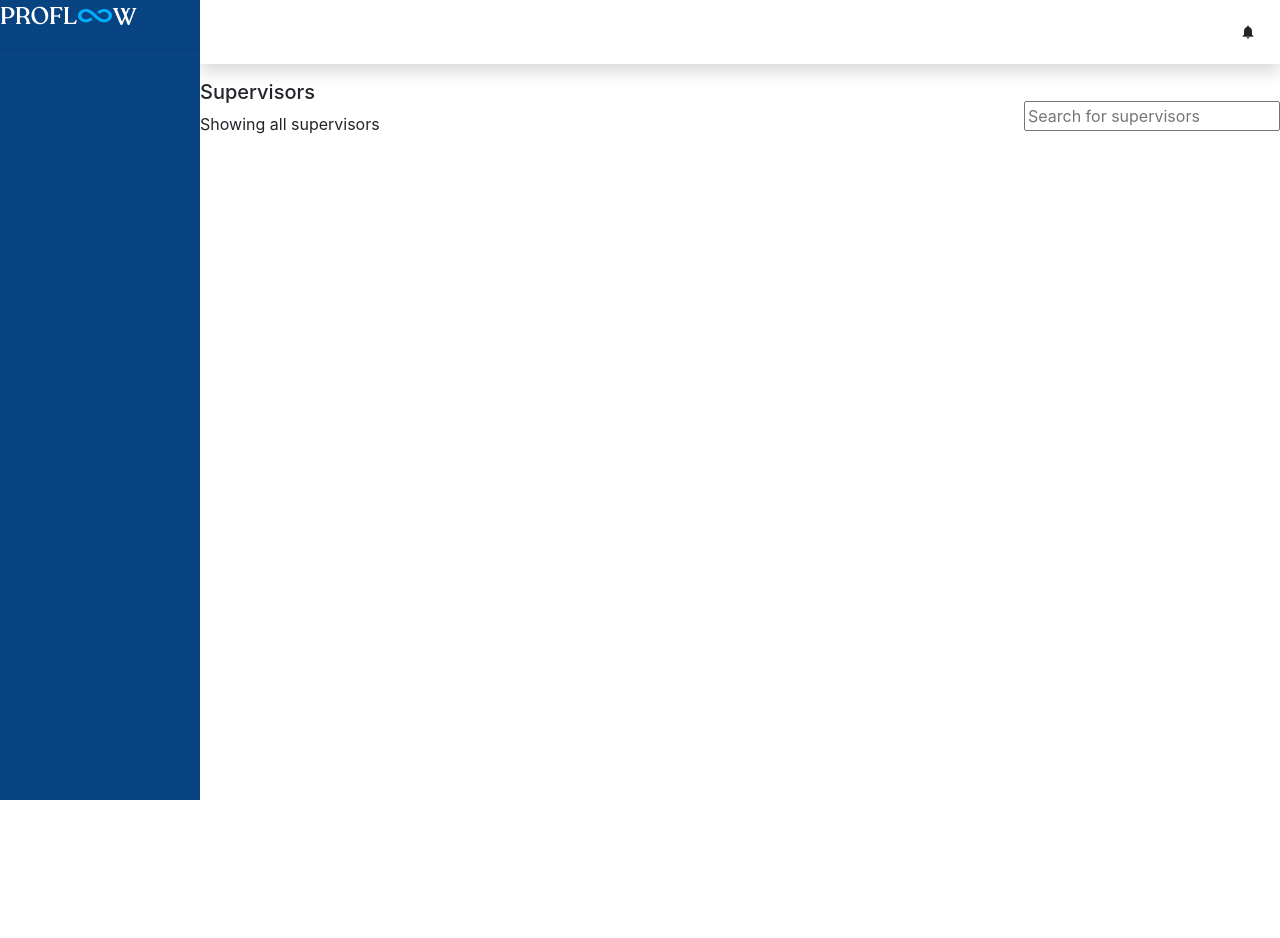
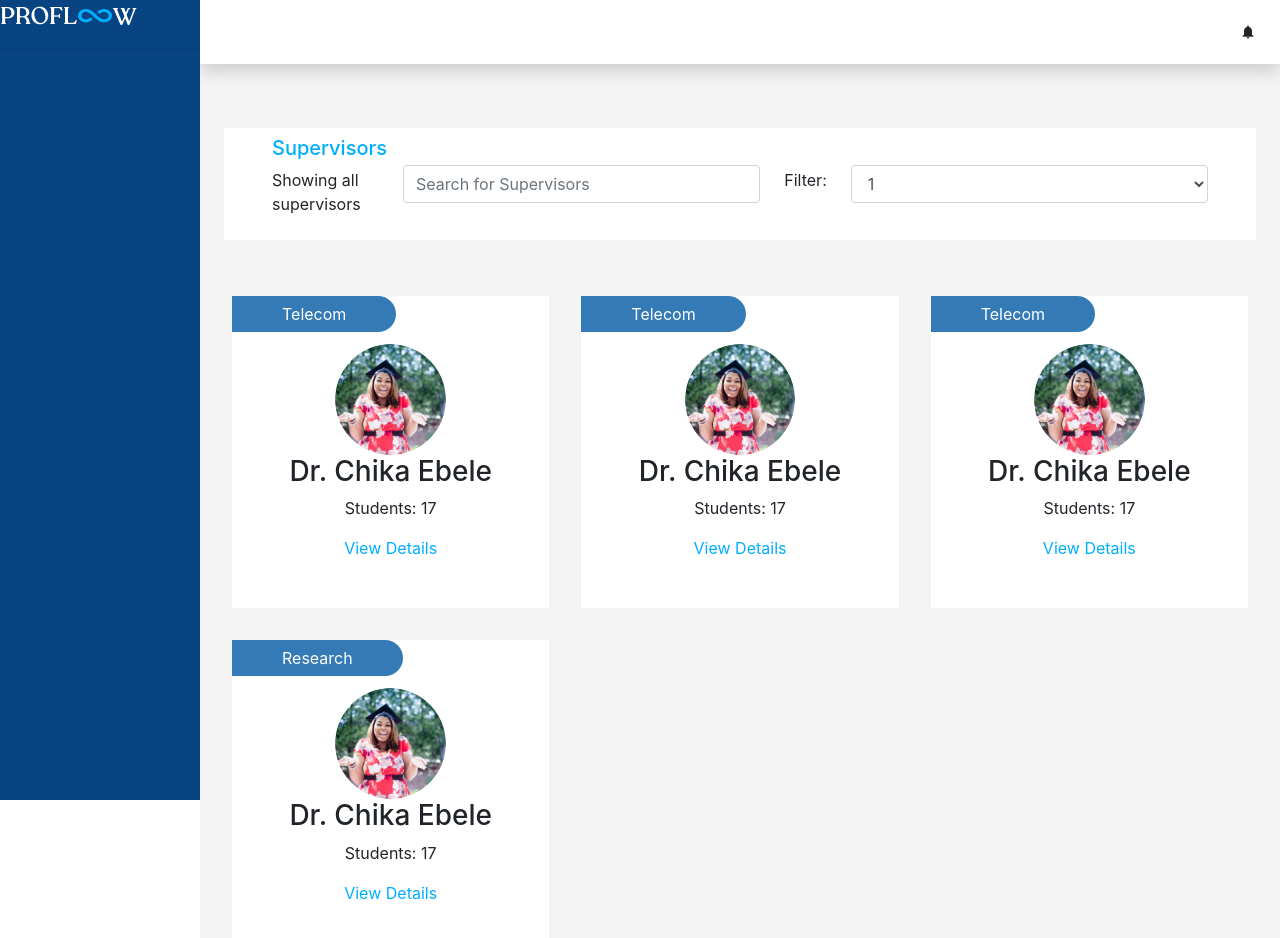
Before and after one commit to vicradon/proflow, a React (Create React App) app: page /coordinator/dashboard/supervisors in a window 1280 px wide. Shown: the top 938 px of the page. Before the commit the page ends 800 px from the top, so only its background shows below. Built offline with nearby package versions, Linux system fonts and the light colour scheme.

Commit message:
chibueze changes

```diff
--- a/src/views/pages/Coordinator/Dashboard/Dashboard.jsx
+++ b/src/views/pages/Coordinator/Dashboard/Dashboard.jsx
@@ -1,15 +1,103 @@
 import React from "react";
+import { Link } from "react-router-dom/cjs/react-router-dom.min";
 import DashboardTemplate from "../../../templates/DashboardTemplate/DashboardTemplate";
+import Images from "../../../../components/Images.js";
+import styles from "./styles.module.css";
 
 function CoordinatorDashboard() {
   return (
     <DashboardTemplate>
-      <div className="rounded d-flex justify-content-between flex-wrap align-items-center">
-        <div>
-          <h5>Supervisors</h5>
-          <p>Showing all supervisors</p>
+      <div className="mx-4">
+        <div className="rounded d-flex justify-content-between flex-wrap align-items-center">
+          <div className="m-5 d-flex justify-content-center bg-white px-5 py-2 w-100 mx-auto align-items-center">
+            <div>
+              <h5 className="text-primary">Supervisors</h5>
+              <p>Showing all supervisors</p>
+            </div>
+            <input
+              type="text"
+              class="form-control ml-3"
+              placeholder="Search for Supervisors"
+            />
+
+            <label class="ml-4" for="exampleFormControlSelect1">
+              Filter:
+            </label>
+            <select
+              class="form-control ml-4"
+              placeholder="All Categories"
+              id="exampleFormControlSelect1"
+            >
+              <option>1</option>
+              <option>2</option>
+              <option>3</option>
+              <option>4</option>
+              <option>5</option>
+            </select>
+          </div>
         </div>
-        <input type="text" placeholder="Search for supervisors" />
+        <div className={styles.cards}>
+          <div
+            className={
+              "d-flex flex-column p-5 justify-content-center text-center align-content-center m-2 bg-white " +
+              styles.checkrel
+            }
+          >
+            <div className={styles.groupcard}>Telecom</div>
+            <img
+              src={Images.CordAvatar}
+              className="rounded-circle mx-auto w-50"
+            ></img>
+            <h3>Dr. Chika Ebele</h3>
+            <p>Students: 17</p>
+            <Link to="#">View Details</Link>
+          </div>
+          <div
+            className={
+              "d-flex flex-column p-5 justify-content-center text-center align-content-center m-2 bg-white " +
+              styles.checkrel
+            }
+          >
+            <div className={styles.groupcard}>Telecom</div>{" "}
+            <img
+              src={Images.CordAvatar}
+              className="rounded-circle mx-auto w-50"
+            ></img>
+            <h3>Dr. Chika Ebele</h3>
+            <p>Students: 17</p>
+            <Link to="#">View Details</Link>
+          </div>
+          <div
+            className={
+              "d-flex flex-column p-5 justify-content-center text-center align-content-center m-2 bg-white " +
+              styles.checkrel
+            }
+          >
+            <div className={styles.groupcard}>Telecom</div>{" "}
+            <img
+              src={Images.CordAvatar}
+              className="rounded-circle mx-auto w-50"
+            ></img>
+            <h3>Dr. Chika Ebele</h3>
+            <p>Students: 17</p>
+            <Link to="#">View Details</Link>
+          </div>
+          <div
+            className={
+              "d-flex flex-column p-5 justify-content-center text-center align-content-center m-2 bg-white " +
+              styles.checkrel
+            }
+          >
+            <div className={styles.groupcard}>Research</div>
+            <img
+              src={Images.CordAvatar}
+              className="rounded-circle mx-auto w-50"
+            ></img>
+            <h3>Dr. Chika Ebele</h3>
+            <p>Students: 17</p>
+            <Link to="#">View Details</Link>
+          </div>
+        </div>
       </div>
     </DashboardTemplate>
   );
--- /dev/null
+++ b/src/views/pages/Coordinator/Dashboard/styles.module.css
@@ -0,0 +1,22 @@
+.cards {
+  display: grid;
+  grid-template-columns: repeat(auto-fit, minmax(300px, 1fr));
+  grid-gap: 1rem;
+}
+
+.groupcard{
+  position: absolute;
+  top:0;
+  left: 0;
+  background-color:#337ab7;
+  color:white;
+  text-align: center;
+  padding: 6px;
+  padding-left: 50px;
+  padding-right: 50px;
+  border-radius: 0px 20px 20px 0px;
+}
+
+.checkrel{
+  position: relative;
+}
--- a/src/views/templates/DashboardTemplate/DashboardTemplate.jsx
+++ b/src/views/templates/DashboardTemplate/DashboardTemplate.jsx
@@ -2,9 +2,9 @@ import styles from "./DashboardTemplate.module.css";
 import DashboardSidenav from "../../../components/DashboardSidenav/DashboardSidenav.jsx";
 import DashboardNavbar from "../../../components/DashboardNavbar/DashboardNavbar.jsx";
 
-function DashboardTemplate({ children }) {
+function DashboardTemplate({ children, ...props }) {
   return (
-    <div>
+    <div {...props}>
       <div className={styles.sidenav}>
         <DashboardSidenav />
       </div>
--- a/src/views/templates/DashboardTemplate/DashboardTemplate.module.css
+++ b/src/views/templates/DashboardTemplate/DashboardTemplate.module.css
@@ -7,4 +7,6 @@
 }
 .main_content {
   margin-left: 200px;
+  background-color:#F4F4F4;
+  min-height: 100vh;
 }
```
Also changed, not shown: src/assets/images/Ellipse 42.png (added), 1 other file (tests, documents, lock files or other folders).
